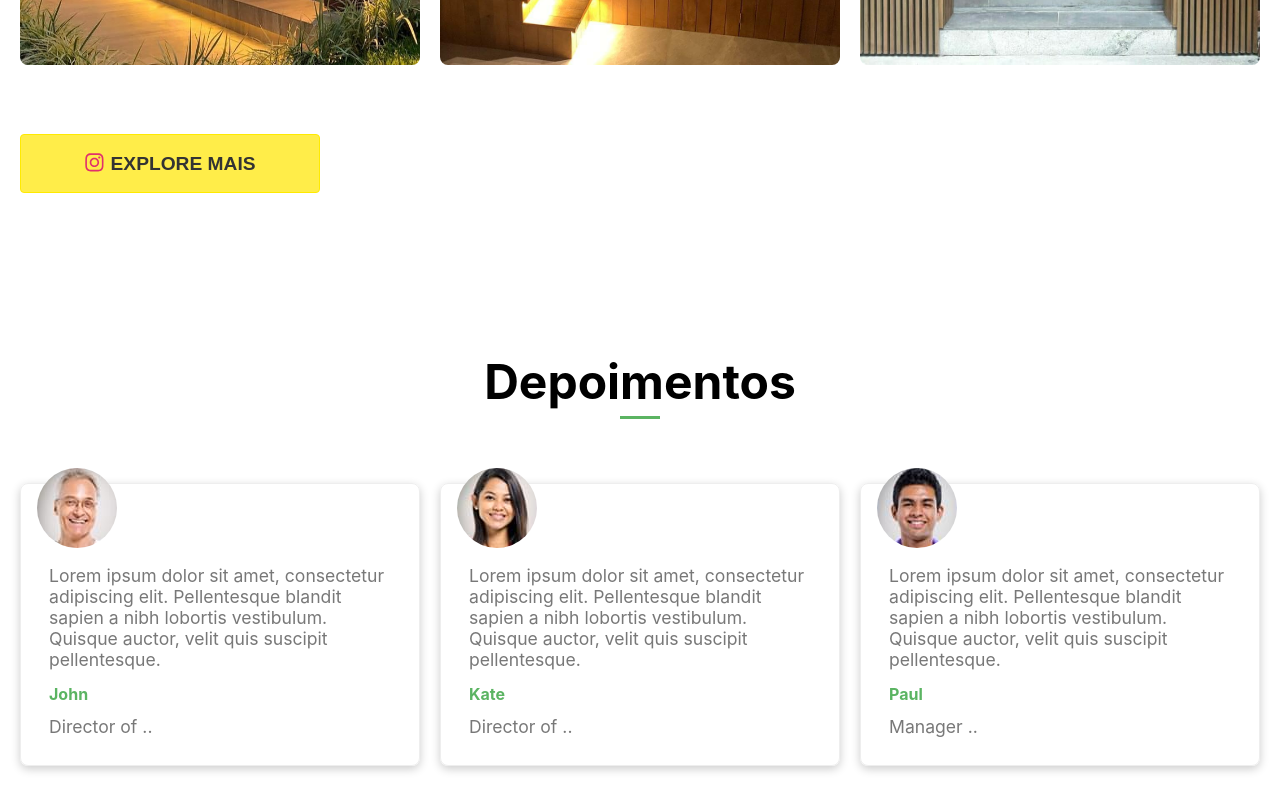
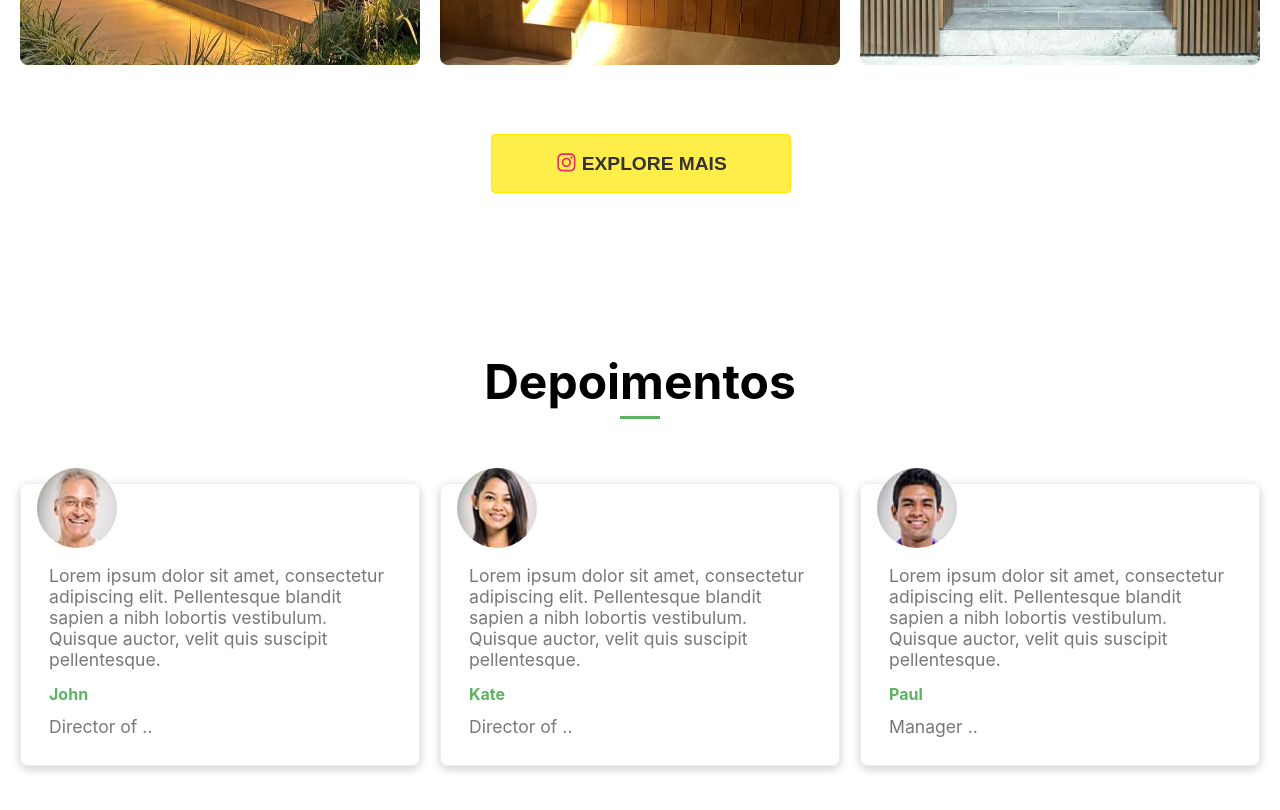
Before and after one commit to espedrozo/ArtezanoRustico, a React (Create React App) app: page / in a window 1280 px wide. Shown: the part 2160-2970 px from the top of the page. Built offline with nearby package versions, Linux system fonts and the light colour scheme.

Commit message:
centrilizing button insta

```diff
--- a/src/components/Gallery.css
+++ b/src/components/Gallery.css
@@ -41,11 +41,11 @@
 }
 
 .gallery .button {
-    margin: 0rem;
     background-color: rgb(255, 237, 73);
     border: 1px solid var(--secondary-color);
     color: #333;
-    width: 300px;
+    max-width: 300px;
+    margin-left: 38%;
 }
 
 .button:hover {
```
